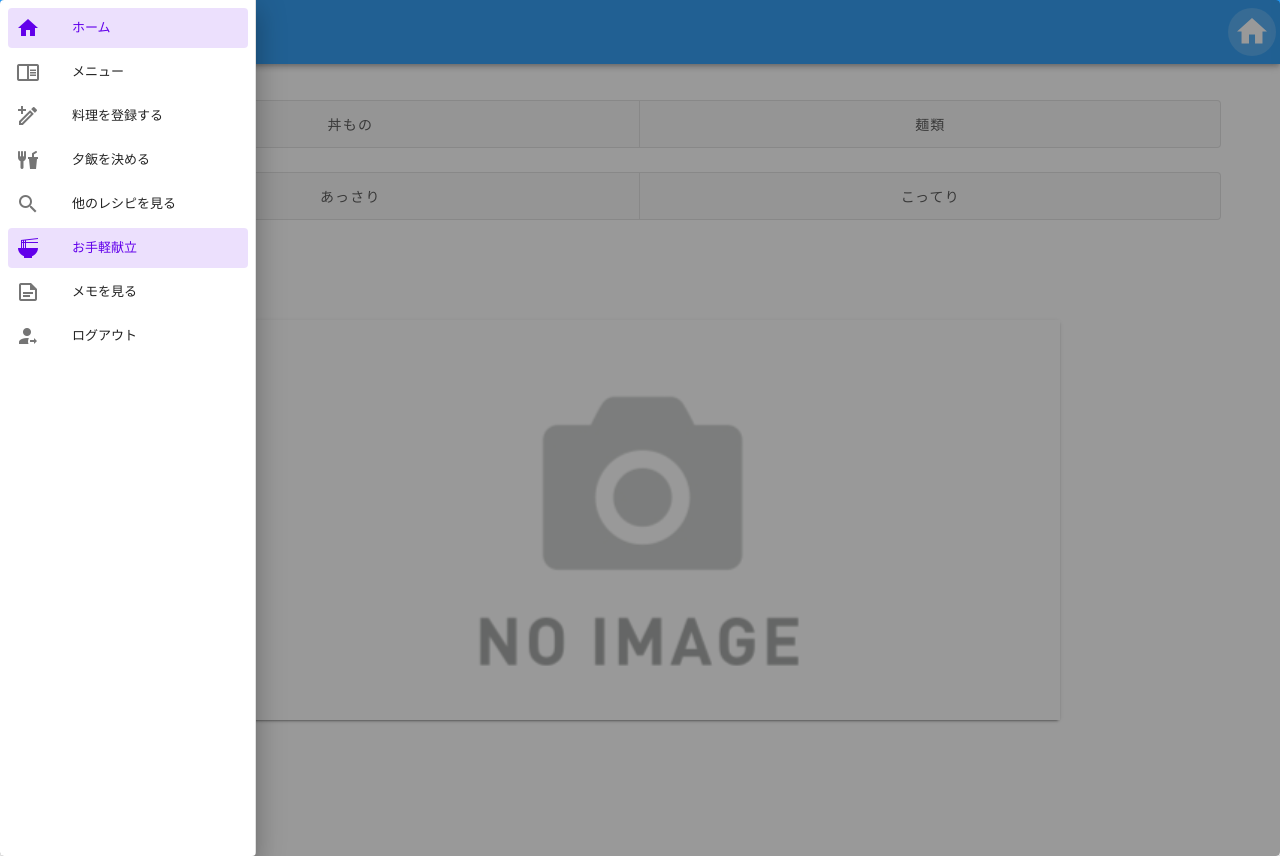
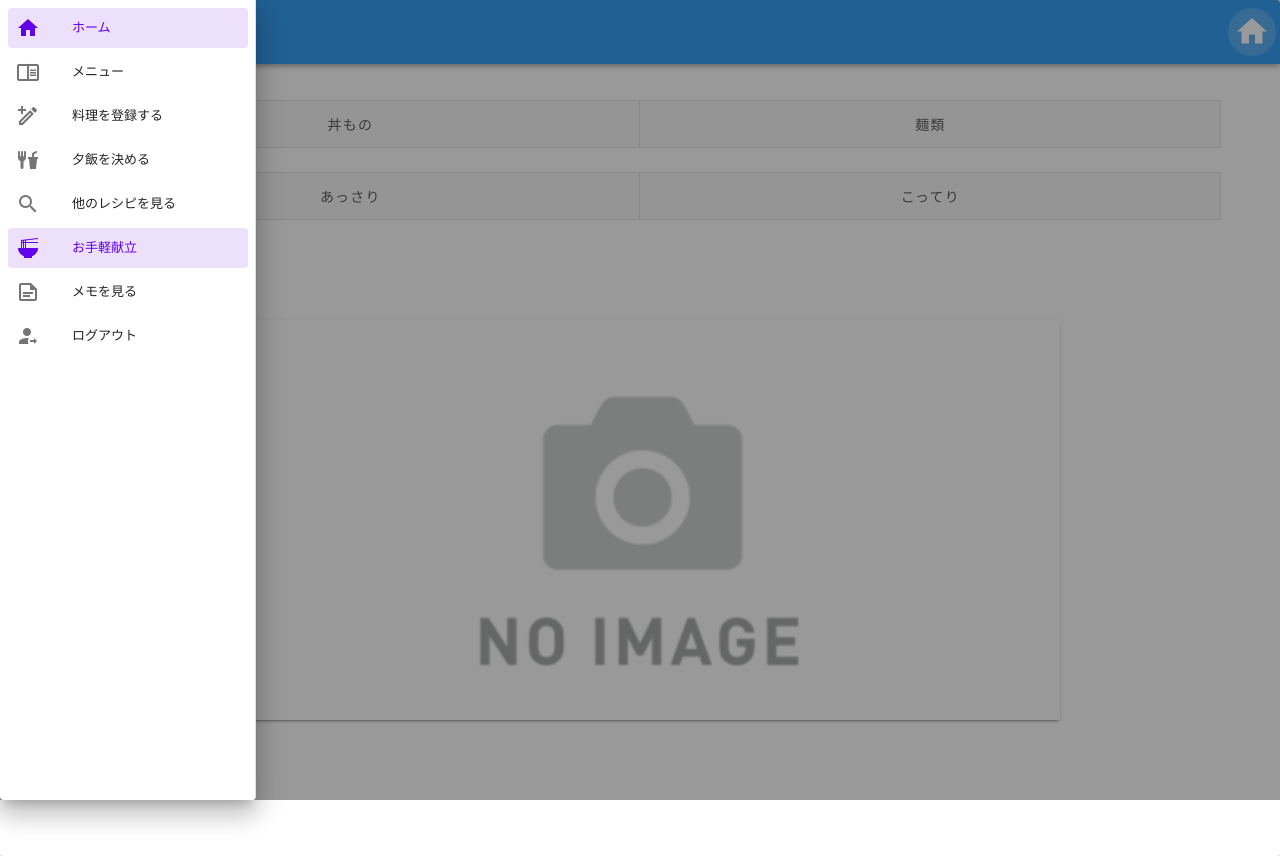
Before and after one commit to daikon0/makedinner-nuxt-express, a Nuxt app: page /mypage/oneDish in a window 1280 px wide. Both pictures are taken after a click on the button 28 px from the left and 32 px from the top of the page. Built offline with nearby package versions, Linux system fonts and the light colour scheme.

Commit message:
add fixed

```diff
--- a/layouts/default.vue
+++ b/layouts/default.vue
@@ -12,7 +12,7 @@
       <div class="fix"></div>
       <nuxt />
 
-      <v-navigation-drawer v-model="drawer" absolute temporary>
+      <v-navigation-drawer v-model="drawer" fixed temporary>
         <v-list nav dense>
           <v-list-item-group
             v-model="group"
--- a/layouts/default_top.vue
+++ b/layouts/default_top.vue
@@ -10,7 +10,7 @@
       <div class="fix"></div>
       <nuxt />
 
-      <v-navigation-drawer v-model="drawer" absolute temporary>
+      <v-navigation-drawer v-model="drawer" fixed temporary>
         <v-list nav dense>
           <v-list-item-group
             v-model="group"
--- a/layouts/signout.vue
+++ b/layouts/signout.vue
@@ -12,7 +12,7 @@
       <div class="top"></div>
       <nuxt />
 
-      <v-navigation-drawer v-model="drawer" absolute temporary>
+      <v-navigation-drawer v-model="drawer" fixed temporary>
         <v-list nav dense>
           <v-list-item-group
             v-model="group"
--- a/layouts/signout_top.vue
+++ b/layouts/signout_top.vue
@@ -10,7 +10,7 @@
       <div class="top"></div>
       <nuxt />
 
-      <v-navigation-drawer v-model="drawer" absolute temporary>
+      <v-navigation-drawer v-model="drawer" fixed temporary>
         <v-list nav dense>
           <v-list-item-group
             v-model="group"
```
